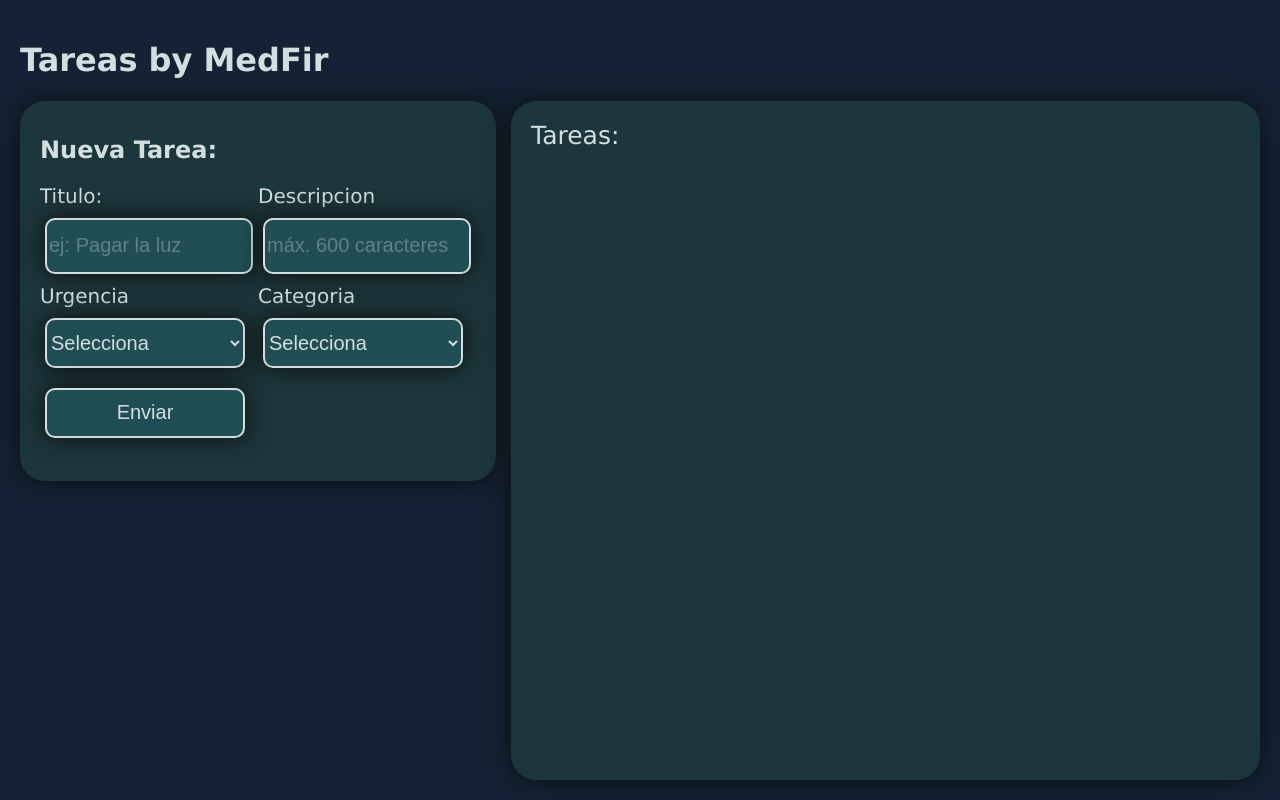
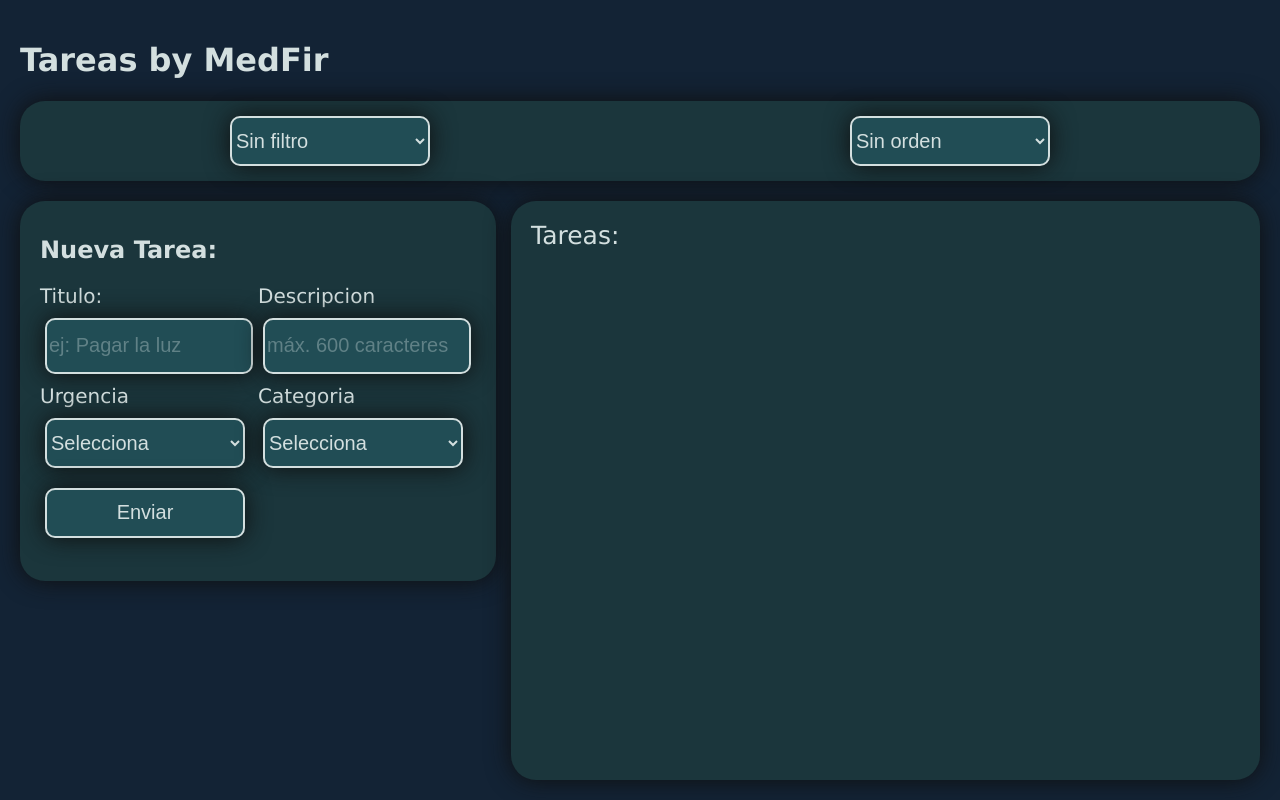
Before and after one commit to MedFir/gestorTareas, a React (Vite) app: page / in a window 1280 px wide. Built offline with nearby package versions, Linux system fonts and the light colour scheme.

Commit message:
Cree la base de los filtros por categoria y ordenamiento. Cree 3 componentes (botonera -> filtroCategoria, botonera -> ordenUrgencia)

```diff
--- a/src/App.jsx
+++ b/src/App.jsx
@@ -1,5 +1,6 @@
 import Listado from "./componentes/listado/Listado.jsx";
 import CrearTarea from "./componentes/crearTarea/CrearTarea.jsx";
+import Botonera from "./componentes/botonera/Botonera.jsx";
 import "./App.css";
 import { useState } from "react";
 
@@ -33,6 +34,7 @@ export default function App() {
       <header>
         <h1>Tareas by MedFir</h1>
       </header>
+      <Botonera/>
 
       <div className="contenedor">
         <CrearTarea guardar={(tarea) => guardar(tarea)} />
--- /dev/null
+++ b/src/componentes/botonera/Botonera.css
@@ -0,0 +1,11 @@
+nav{
+    width: 100%;
+    height: 80px;
+    background-color: #1b363c;
+    border-radius: 25px;
+    box-shadow: 0px 0px 25px #0F0F0F;
+    margin-bottom: 20px;
+    display: flex;
+    justify-content: space-around;
+    align-items: center;
+}
--- /dev/null
+++ b/src/componentes/botonera/Botonera.jsx
@@ -0,0 +1,13 @@
+import "./Botonera.css";
+import FiltroCategoria from "../filtroCategoria/FiltroCategoria.jsx";
+import OrdenUrgencia from "../ordenUrgencia/OrdenUrgencia.jsx";
+
+export default function Botonera (){
+
+    return(
+        <nav>
+            <FiltroCategoria/>
+            <OrdenUrgencia/>
+        </nav>
+    )
+}
--- /dev/null
+++ b/src/componentes/filtroCategoria/FiltroCategoria.jsx
@@ -0,0 +1,14 @@
+import "./FiltroCategoria.css";
+export default function FiltroCategoria (){
+
+    return(
+        <select>
+            <option value="none">Sin filtro</option>
+            <option value="trabajo">Categoria: "Trabajo"</option>
+            <option value="hogar">Categoria: "Hogar"</option>
+            <option value="pagos">Categoria: "Pagos"</option>
+            <option value="aprendizaje">Categoria: "Aprendizaje"</option>
+            <option value="deberes">Categoria: "Deberes"</option>
+        </select>
+    )
+}
--- /dev/null
+++ b/src/componentes/ordenUrgencia/OrdenUrgencia.jsx
@@ -0,0 +1,11 @@
+import "./OrdenUrgencia.css";
+export default function OrdenUrgencia (){
+
+    return(
+        <select>
+            <option value="none">Sin orden</option>
+            <option value="asc">Por urgencia (Asc.)</option>
+            <option value="desc">Por urgencia (Desc.)</option>
+        </select>
+    )
+}
```
Also changed, not shown: src/componentes/filtroCategoria/FiltroCategoria.css (added), src/componentes/ordenUrgencia/OrdenUrgencia.css (added).
